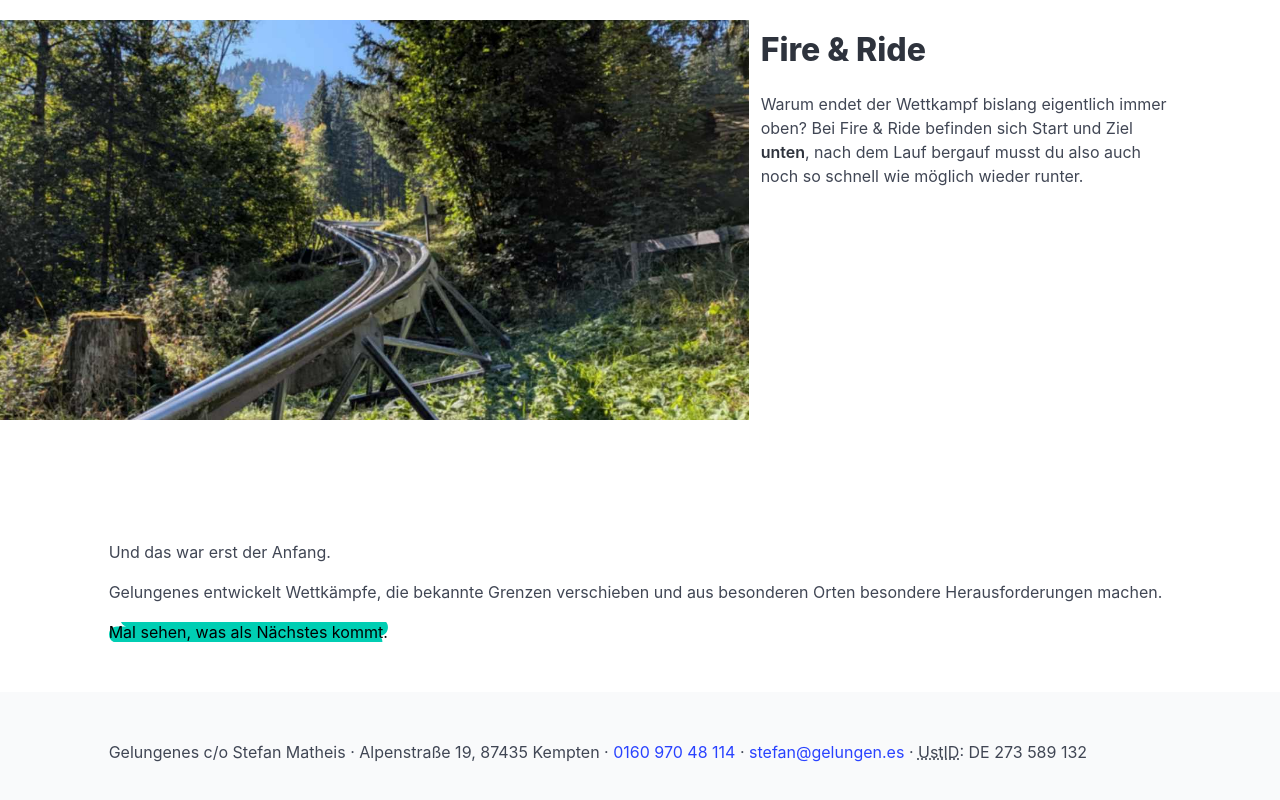
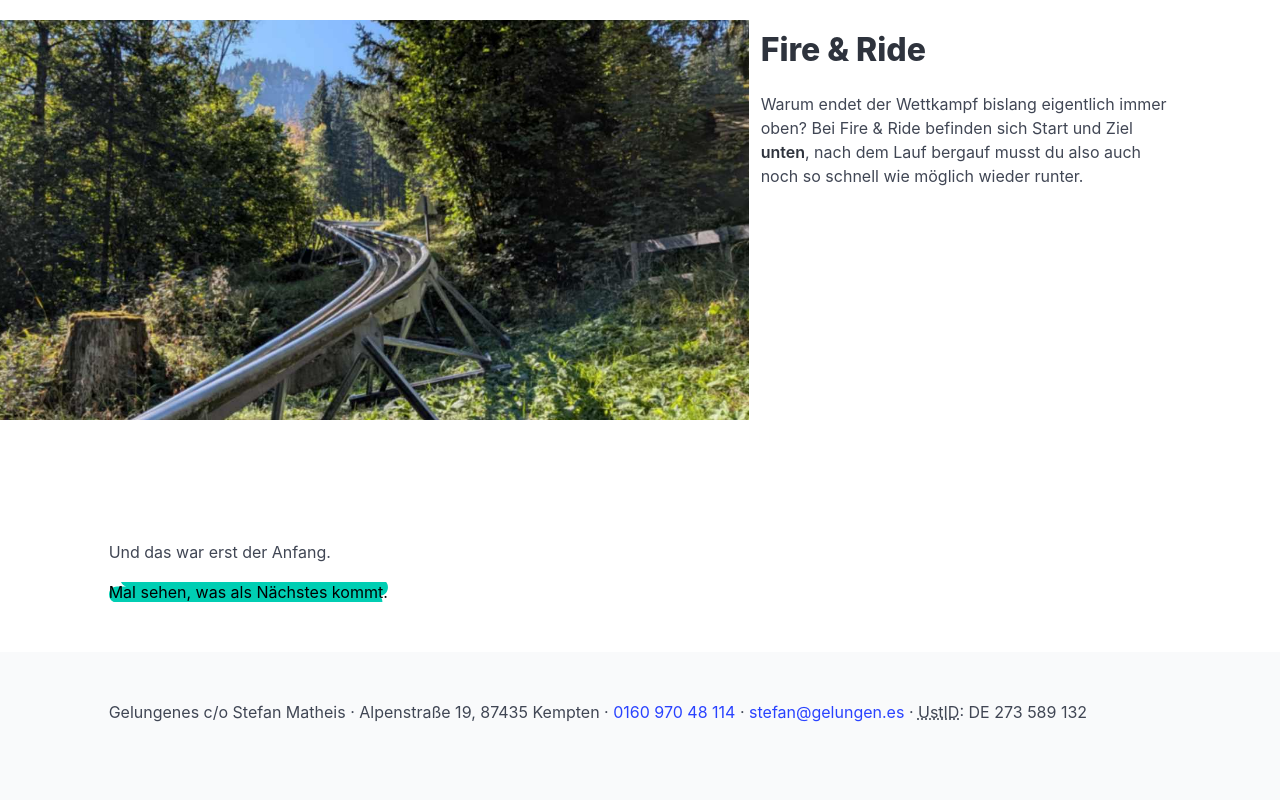
Before and after one commit to steffkes/gelungenes-website, a Nuxt app: page / in a window 1280 px wide. Shown: the part 4221-5021 px from the top of the page. Built offline with nearby package versions, Linux system fonts and the light colour scheme.

Commit message:
remove implicit wording
after yesterday's event, this could be understood
in a way that it was and is not meant

```diff
--- a/app/app.vue
+++ b/app/app.vue
@@ -340,11 +340,6 @@ useHead({
         <div class="content">
           <p>Und das war erst der Anfang.</p>
 
-          <p>
-            Gelungenes entwickelt Wettkämpfe, die bekannte Grenzen verschieben
-            und aus besonderen Orten besondere Herausforderungen machen.
-          </p>
-
           <p><mark class="special">Mal sehen, was als Nächstes kommt.</mark></p>
         </div>
       </div>
```
